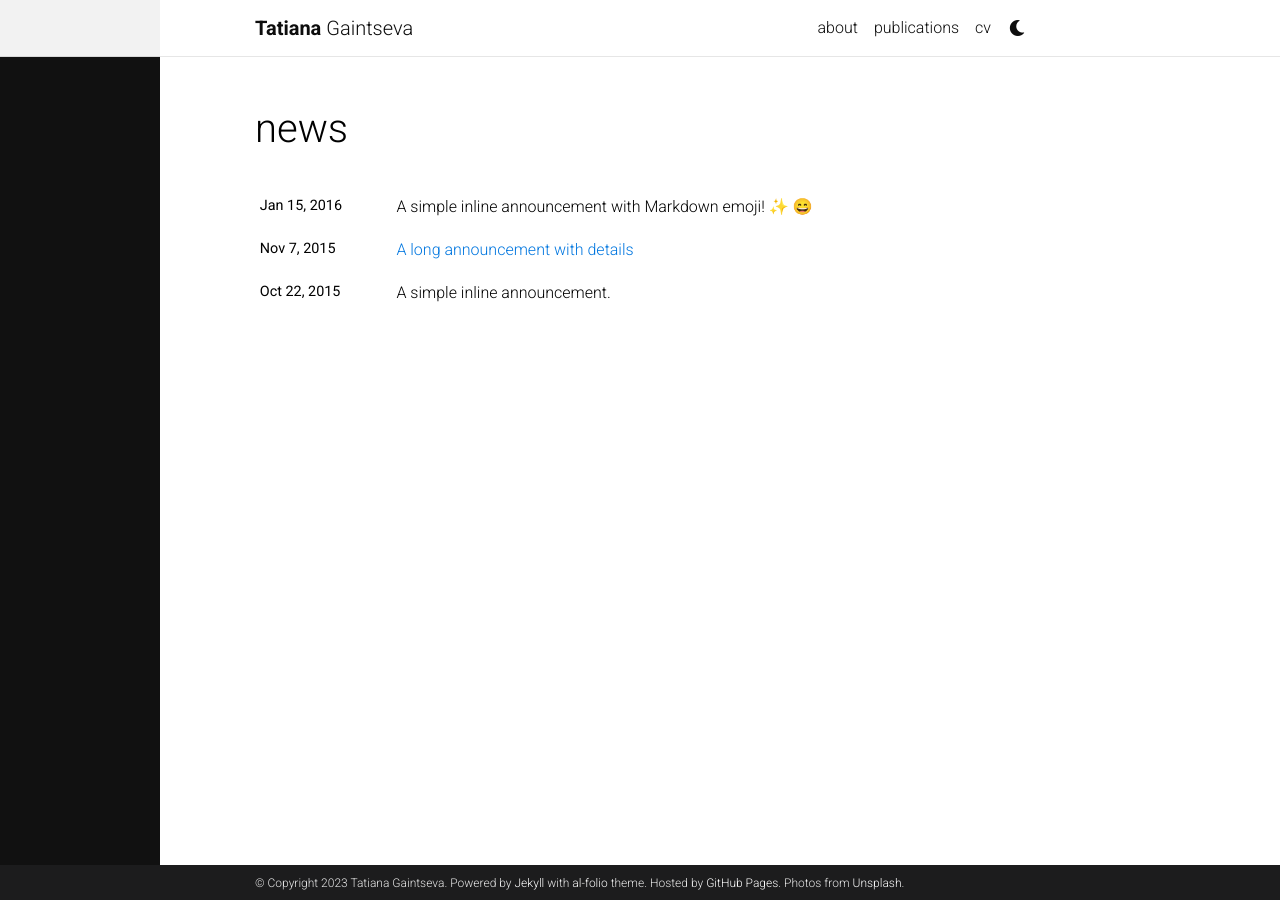
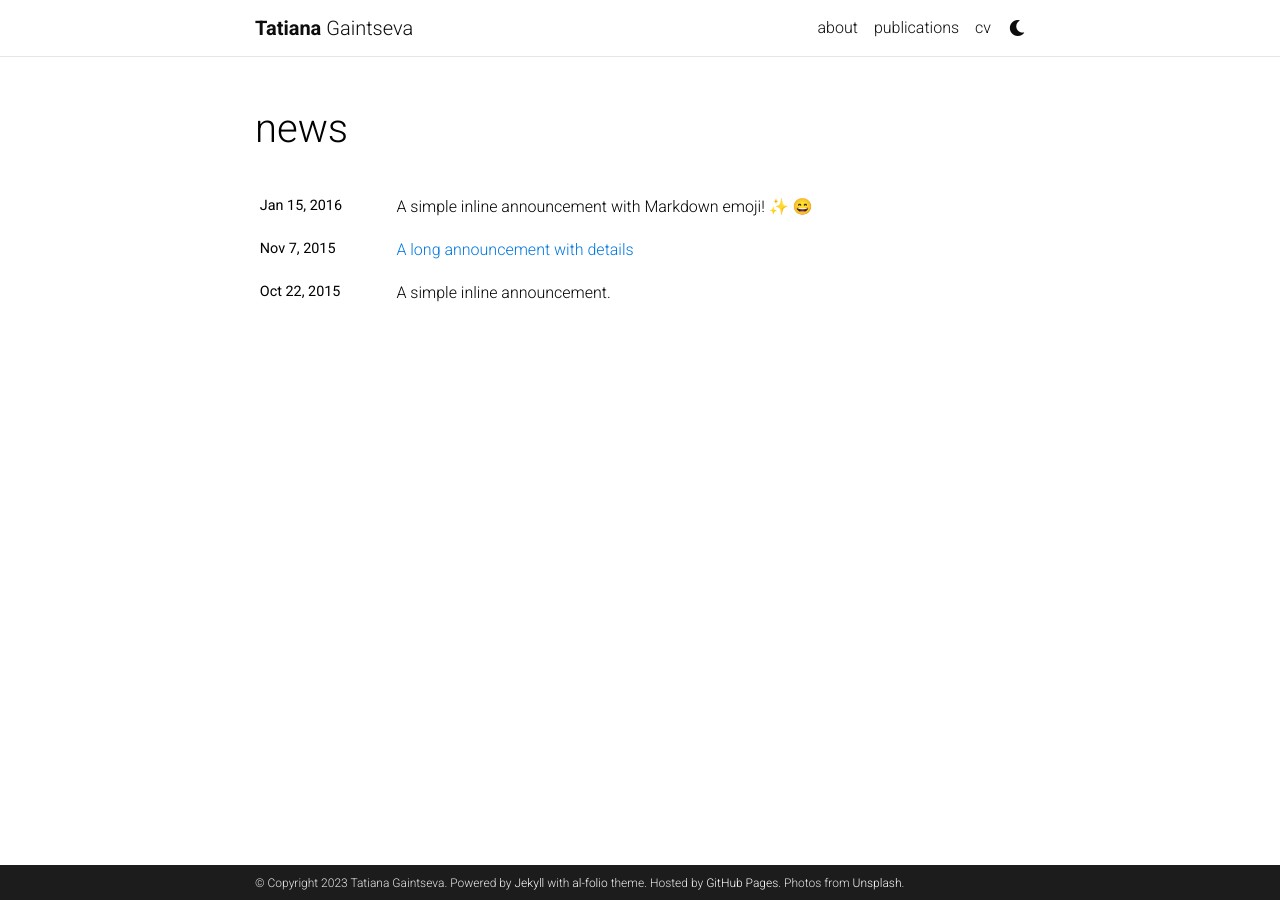
Before and after one commit to Atmyre/atmyre.github.io, a Jekyll site: the page built from news.html, in a window 1280 px wide. Built offline with Jekyll 4.4.1, drawn with Linux system fonts in a browser that asks for light colours; emoji names are drawn with the system emoji font; comment, search, counter and statistics services are not loaded; a style sheet for code colours, icons or effects is not loaded.

Commit message:
Update _base.scss

```diff
--- a/_sass/_base.scss
+++ b/_sass/_base.scss
@@ -81,12 +81,11 @@ blockquote {
 // Side Navigation
 .sidenav {
   height: 100%; /* Full-height: remove this if you want "auto" height */
-  width: 160px; /* Set the width of the sidebar */
+  width: 20%; /* Set the width of the sidebar */
   position: fixed; /* Fixed Sidebar (stay in place on scroll) */
   z-index: 1; /* Stay on top */
   top: 0; /* Stay at the top */
   left: 0;
-  background-color: #111; /* Black */
   overflow-x: hidden; /* Disable horizontal scroll */
   padding-top: 20px;
 }
```
